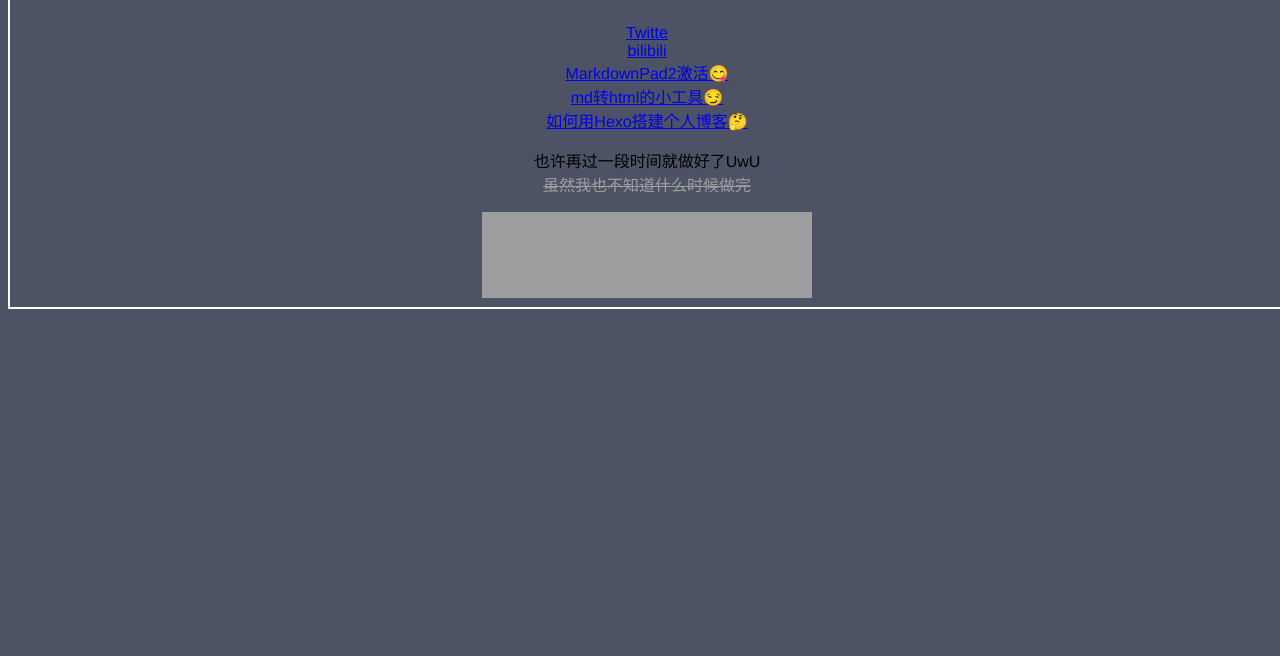
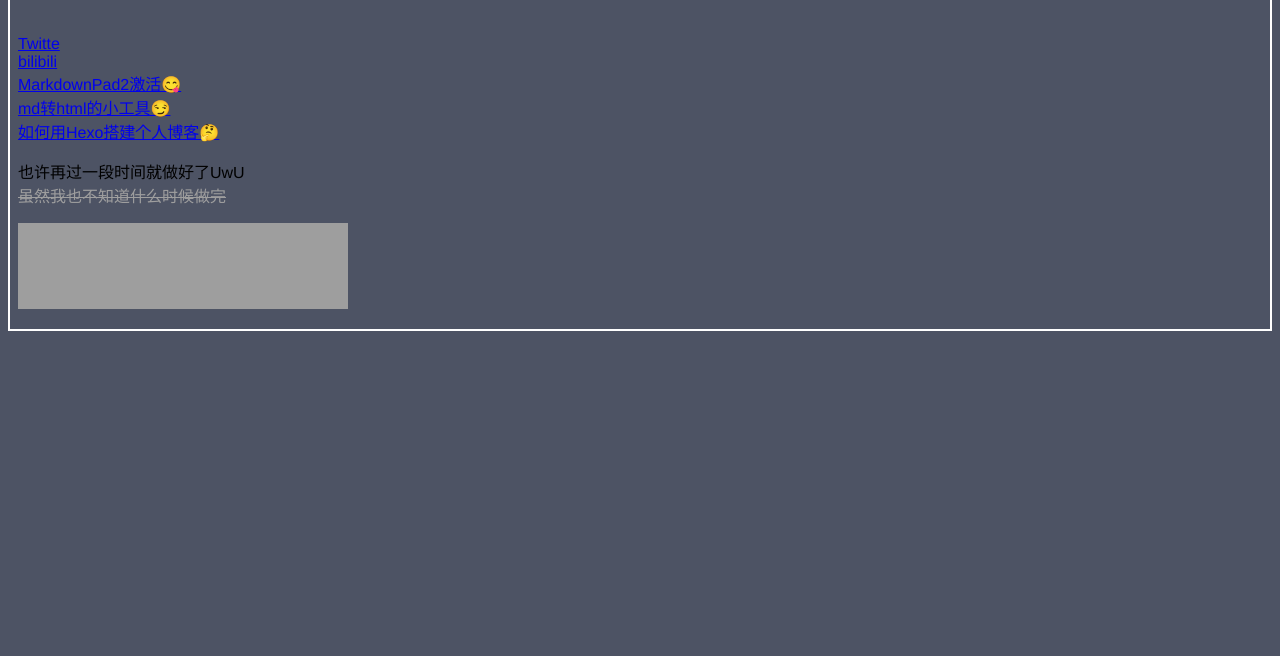
Before and after one commit to 0RuiMore/0RuiMore.github.io, a plain HTML site: page index.html in a window 1280 px wide. Shown: the part 144-800 px from the top of the page. Drawn offline with Linux system fonts and the light colour scheme; grey boxes are pictures that could not be loaded.

Commit message:
Modified: style.css

```diff
--- a/style.css
+++ b/style.css
@@ -5,8 +5,9 @@
 }
 
 .box{
+    box-sizing: border-box;
     width: 100%;
-    text-align: center;
+    text-align: left;
     border: solid #ffffff 2px;
-    padding: 5px;
+    padding: 16px 8px;
 }
```
